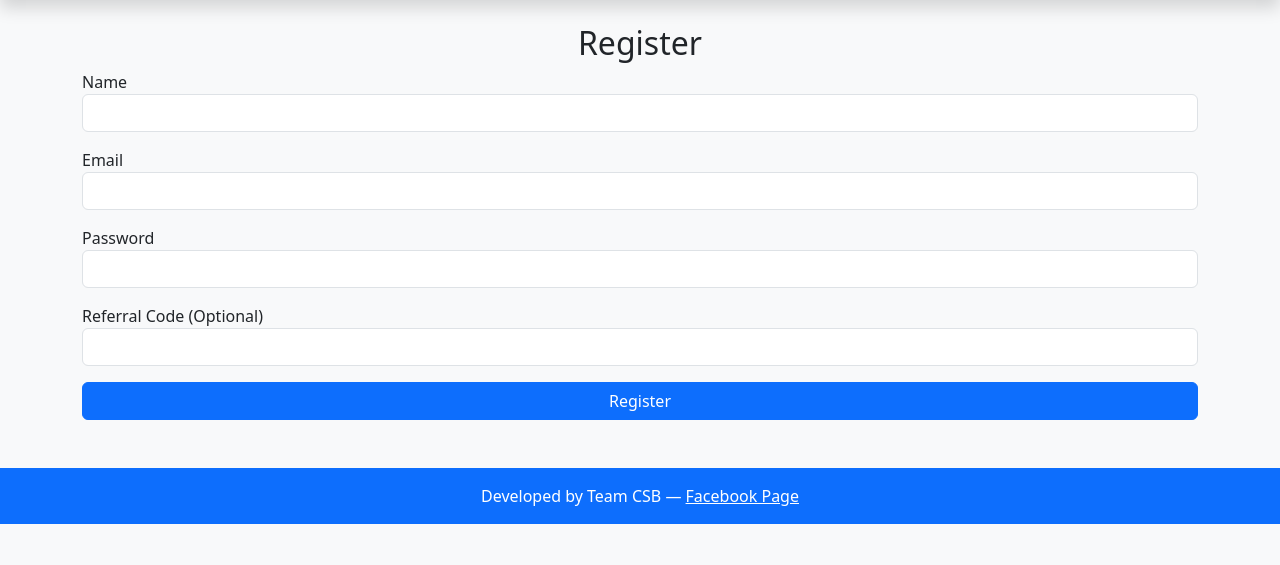
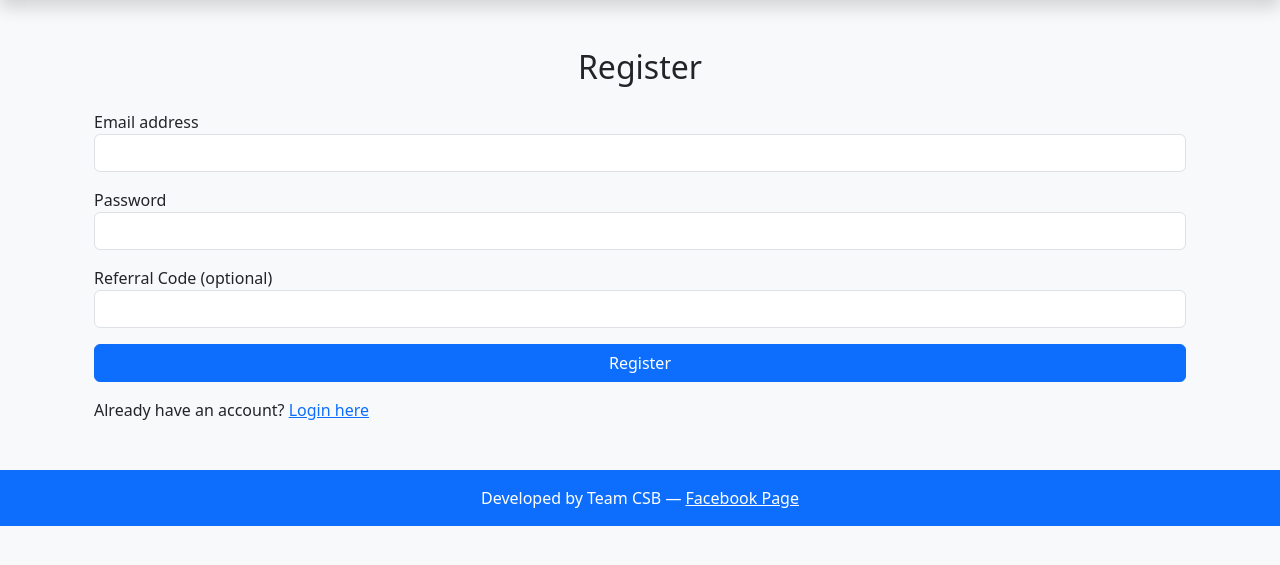
Before and after one commit to talha441/WalletoHub, a Python web app: template templates/register.html in a window 1280 px wide. Shown: the part 56-621 px from the top of the page. Run offline with Jinja, Linux system fonts and the light colour scheme; the template is opened without the code that fills it, so the values that code supplies are empty.

Commit message:
Update register.html

```diff
--- a/templates/register.html
+++ b/templates/register.html
@@ -1,23 +1,22 @@
-{% extends "base.html" %}
+{% extends 'base.html' %}
 {% block content %}
-<h2>Register</h2>
-<form method="POST">
+<div class="container mt-5">
+    <h2 class="text-center mb-4">Register</h2>
+    <form method="POST" action="/register">
         <div class="mb-3">
-        <label>Name</label>
-        <input type="text" name="name" required class="form-control">
-    </div>
-    <div class="mb-3">
-        <label>Email</label>
-        <input type="email" name="email" required class="form-control">
+            <label>Email address</label>
+            <input type="email" name="email" class="form-control" required>
         </div>
         <div class="mb-3">
             <label>Password</label>
-        <input type="password" name="password" required class="form-control">
+            <input type="password" name="password" class="form-control" required>
         </div>
         <div class="mb-3">
-        <label>Referral Code (Optional)</label>
-        <input type="text" name="referred_by" class="form-control">
+            <label>Referral Code (optional)</label>
+            <input type="text" name="referral_code" class="form-control">
         </div>
         <button type="submit" class="btn btn-primary">Register</button>
     </form>
+    <p class="mt-3">Already have an account? <a href="/login">Login here</a></p>
+</div>
 {% endblock %}
```
Lines whose indentation alone changed are shown as unchanged.
